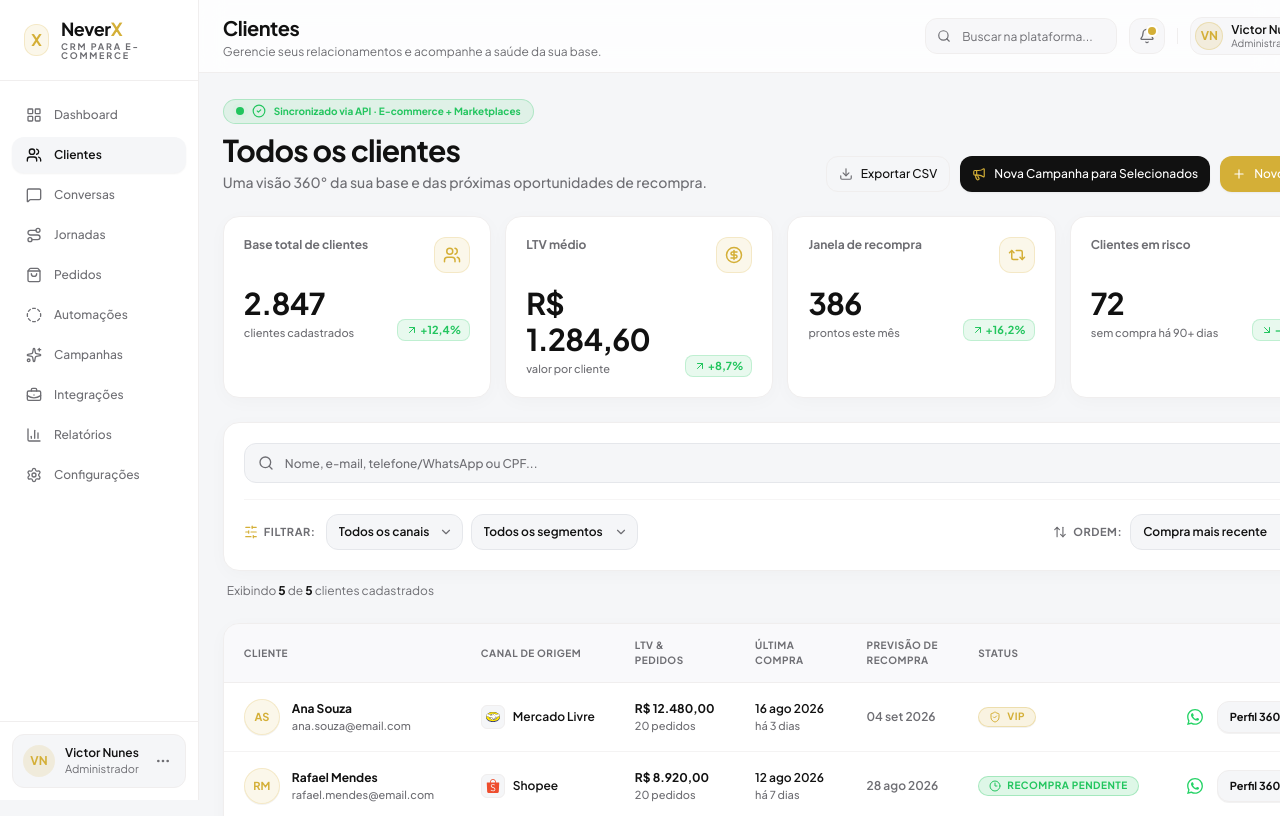
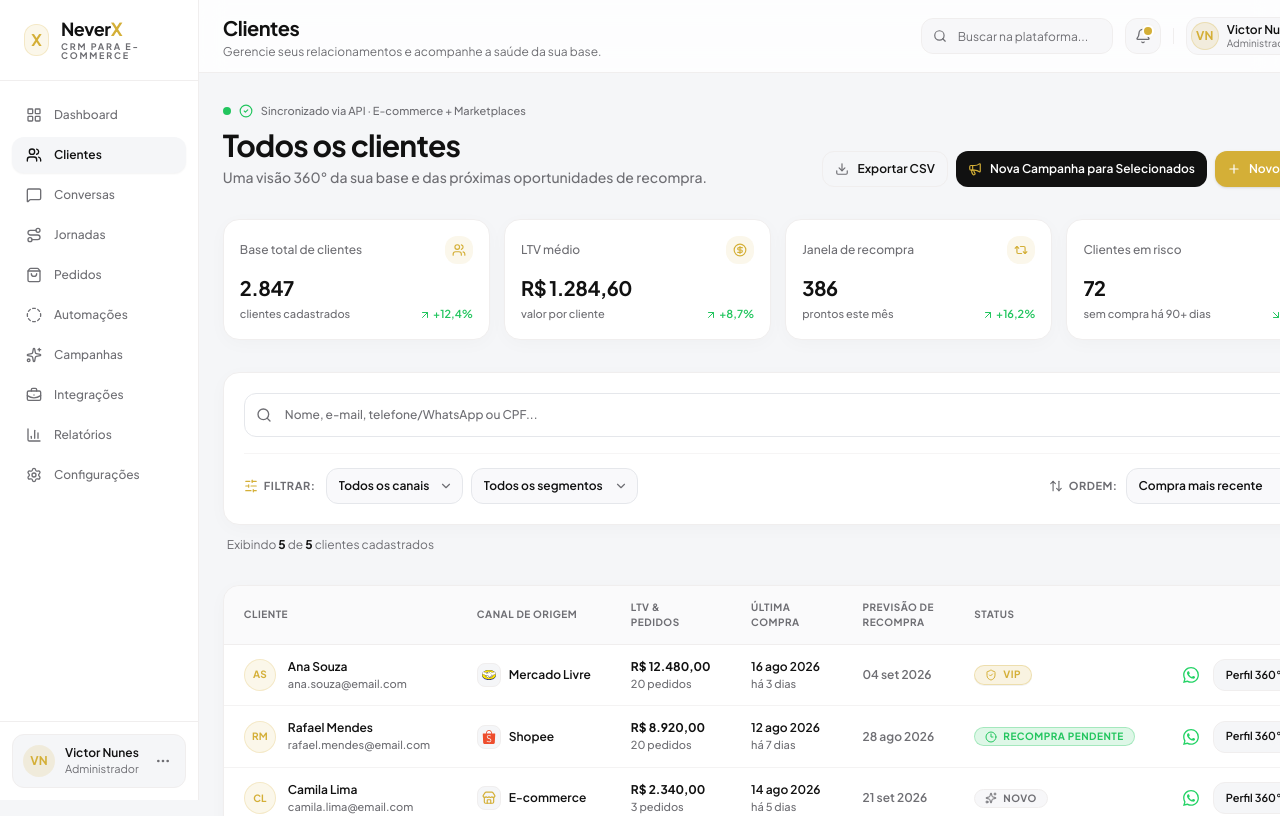
Before and after one commit to wwvictor976-tech/NeverX-CRM, a Next.js app: page /clientes in a window 1280 px wide. Shown: the top 816 px of the page. Built offline with nearby package versions, Linux system fonts and the light colour scheme.

Commit message:
refine clientes page styling

```diff
--- a/src/app/(private)/clientes/_components/customers-filters.tsx
+++ b/src/app/(private)/clientes/_components/customers-filters.tsx
@@ -1,13 +1,13 @@
-"use client";
-
 import {
+  ArrowUpDown,
+  ChevronDown,
+  RotateCcw,
   Search,
   SlidersHorizontal,
   X,
-  ChevronDown,
-  ArrowUpDown,
-  RotateCcw,
 } from "lucide-react";
+import { Button } from "@/components/ui/button";
+import Input from "@/components/ui/input";
 
 export interface CustomerFiltersValue {
   search: string;
@@ -21,12 +21,14 @@ interface CustomersFiltersProps {
   onChange: (value: CustomerFiltersValue) => void;
 }
 
+const selectClasses =
+  "h-9 w-full appearance-none rounded-xl border border-input bg-background/60 pl-3 pr-8 text-xs font-semibold text-foreground outline-none transition-colors hover:border-border focus:border-accent focus:ring-1 focus:ring-ring cursor-pointer sm:w-auto";
+
 export function CustomersFilters({ value, onChange }: CustomersFiltersProps) {
   const update = (key: keyof CustomerFiltersValue, nextValue: string) => {
     onChange({ ...value, [key]: nextValue });
   };
 
-  // Contagem de filtros ativos para feedback visual ao usuário
   const activeFiltersCount =
     (value.search ? 1 : 0) +
     (value.channel !== "Todos" ? 1 : 0) +
@@ -45,65 +47,63 @@ export function CustomersFilters({ value, onChange }: CustomersFiltersProps) {
   return (
     <div className="rounded-2xl border border-border-subtle bg-card p-4 shadow-card transition-all sm:p-5">
       <div className="flex flex-col gap-4">
-        {/* Linha Superior: Busca e Ações de Filtro */}
         <div className="flex flex-col gap-3 lg:flex-row lg:items-center">
-          {/* Campo de Busca Principal */}
-          <div className="relative min-w-0 flex-1">
-            <Search className="pointer-events-none absolute left-3.5 top-1/2 h-4 w-4 -translate-y-1/2 text-muted-foreground transition-colors" />
-            <input
+          <div className="min-w-0 flex-1">
+            <Input
               value={value.search}
               onChange={(event) => update("search", event.target.value)}
               aria-label="Buscar clientes"
               placeholder="Nome, e-mail, telefone/WhatsApp ou CPF..."
-              className="h-10 w-full rounded-xl border border-input bg-background pl-10 pr-9 text-xs font-medium text-foreground outline-none transition-all placeholder:text-muted-foreground focus:border-accent focus:ring-2 focus:ring-accent/20"
+              leftIcon={<Search className="h-4 w-4" />}
+              rightIcon={
+                value.search ? (
+                  <button
+                    type="button"
+                    onClick={() => update("search", "")}
+                    aria-label="Limpar busca"
+                    className="rounded-lg p-1 transition-colors hover:bg-muted hover:text-foreground"
+                  >
+                    <X className="h-3.5 w-3.5" />
+                  </button>
+                ) : undefined
+              }
+              className="h-10 bg-background/60 text-xs"
             />
-            {value.search && (
-              <button
-                type="button"
-                onClick={() => update("search", "")}
-                aria-label="Limpar busca"
-                className="absolute right-3 top-1/2 -translate-y-1/2 rounded-lg p-1 text-muted-foreground transition-colors hover:bg-muted hover:text-foreground"
-              >
-                <X className="h-3.5 w-3.5" />
-              </button>
-            )}
           </div>
 
-          {/* Botão de Limpar Todos os Filtros (Quando Ativos) */}
           {activeFiltersCount > 0 && (
-            <button
+            <Button
               type="button"
+              variant="outline"
+              size="sm"
               onClick={handleReset}
-              className="flex h-10 items-center justify-center gap-2 rounded-xl border border-border-subtle bg-background px-3.5 text-xs font-bold text-muted-foreground transition-all hover:border-border hover:bg-muted hover:text-foreground active:scale-95"
+              className="h-10 rounded-xl border-border-subtle bg-background/60 text-xs font-semibold text-muted-foreground hover:border-border hover:bg-muted hover:text-foreground"
             >
               <RotateCcw className="h-3.5 w-3.5 text-accent" />
               <span>Limpar filtros</span>
-              <span className="flex h-4 min-w-4 items-center justify-center rounded-full bg-accent/20 px-1 text-[10px] font-extrabold text-accent">
+              <span className="flex h-4 min-w-4 items-center justify-center rounded-full bg-accent/15 px-1 text-[10px] font-bold text-accent">
                 {activeFiltersCount}
               </span>
-            </button>
+            </Button>
           )}
         </div>
 
-        {/* Linha Inferior: Controles de Filtros e Ordenação */}
         <div className="grid grid-cols-1 gap-3 border-t border-border-subtle/60 pt-3.5 sm:grid-cols-2 lg:flex lg:items-center lg:justify-between">
-          {/* Grupo 1: Filtros de Categoria */}
           <div className="flex flex-col gap-2.5 sm:flex-row sm:items-center">
             <div className="flex items-center gap-1.5 text-muted-foreground">
               <SlidersHorizontal className="h-3.5 w-3.5 text-accent" />
-              <span className="text-[11px] font-bold uppercase tracking-wider text-muted-foreground">
+              <span className="text-[11px] font-bold uppercase tracking-wider">
                 Filtrar:
               </span>
             </div>
 
             <div className="grid grid-cols-2 gap-2 sm:flex sm:items-center">
-              {/* Custom Select: Canal */}
               <div className="relative">
                 <select
                   value={value.channel}
                   onChange={(event) => update("channel", event.target.value)}
                   aria-label="Filtrar por canal"
-                  className="h-9 w-full appearance-none rounded-xl border border-input bg-background pl-3 pr-8 text-xs font-semibold text-foreground outline-none transition-all hover:border-border focus:border-accent focus:ring-2 focus:ring-accent/20 cursor-pointer sm:w-auto"
+                  className={selectClasses}
                 >
                   <option value="Todos">Todos os canais</option>
                   <option value="Mercado Livre">Mercado Livre</option>
@@ -115,13 +115,12 @@ export function CustomersFilters({ value, onChange }: CustomersFiltersProps) {
                 <ChevronDown className="pointer-events-none absolute right-2.5 top-1/2 h-3.5 w-3.5 -translate-y-1/2 text-muted-foreground" />
               </div>
 
-              {/* Custom Select: Segmento */}
               <div className="relative">
                 <select
                   value={value.segment}
                   onChange={(event) => update("segment", event.target.value)}
                   aria-label="Filtrar por segmento"
-                  className="h-9 w-full appearance-none rounded-xl border border-input bg-background pl-3 pr-8 text-xs font-semibold text-foreground outline-none transition-all hover:border-border focus:border-accent focus:ring-2 focus:ring-accent/20 cursor-pointer sm:w-auto"
+                  className={selectClasses}
                 >
                   <option value="Todos">Todos os segmentos</option>
                   <option value="VIP">VIP</option>
@@ -134,22 +133,20 @@ export function CustomersFilters({ value, onChange }: CustomersFiltersProps) {
             </div>
           </div>
 
-          {/* Grupo 2: Ordenação de Resultados */}
-          <div className="flex items-center gap-2 pt-2 sm:pt-0 border-t sm:border-t-0 border-border-subtle/60 lg:justify-end">
-            <div className="flex items-center gap-1.5 text-muted-foreground shrink-0">
-              <ArrowUpDown className="h-3.5 w-3.5 text-muted-foreground" />
-              <span className="text-[11px] font-bold uppercase tracking-wider text-muted-foreground">
+          <div className="flex items-center gap-2 border-t border-border-subtle/60 pt-2 sm:border-t-0 sm:pt-0 lg:justify-end">
+            <div className="flex shrink-0 items-center gap-1.5 text-muted-foreground">
+              <ArrowUpDown className="h-3.5 w-3.5" />
+              <span className="text-[11px] font-bold uppercase tracking-wider">
                 Ordem:
               </span>
             </div>
 
-            {/* Custom Select: Ordenação */}
             <div className="relative min-w-0 flex-1 sm:w-auto sm:flex-none">
               <select
                 value={value.sort}
                 onChange={(event) => update("sort", event.target.value)}
                 aria-label="Ordenar clientes"
-                className="h-9 w-full appearance-none rounded-xl border border-input bg-background pl-3 pr-8 text-xs font-semibold text-foreground outline-none transition-all hover:border-border focus:border-accent focus:ring-2 focus:ring-accent/20 cursor-pointer"
+                className={selectClasses}
               >
                 <option value="recent">Compra mais recente</option>
                 <option value="ltv">Maior LTV (Faturamento)</option>
--- a/src/app/(private)/clientes/_components/customers-header.tsx
+++ b/src/app/(private)/clientes/_components/customers-header.tsx
@@ -1,23 +1,19 @@
-"use client";
-
 import { CheckCircle2, Download, Megaphone, Plus } from "lucide-react";
 import { Button } from "@/components/ui/button";
 
 export function CustomersHeader() {
   return (
     <div className="flex flex-col justify-between gap-4 sm:flex-row sm:items-end">
-      {/* Título & Status de Sincronização */}
       <div>
-        <div className="mb-2 inline-flex items-center gap-2 rounded-full border border-success/25 bg-success/10 px-3 py-1 text-[10px] font-extrabold text-success">
+        <div className="mb-2 inline-flex items-center gap-2 text-[11px] font-medium text-muted-foreground">
           <span className="relative flex h-2 w-2">
-            <span className="absolute inline-flex h-full w-full animate-ping rounded-full bg-success opacity-75" />
             <span className="relative inline-flex h-2 w-2 rounded-full bg-success" />
           </span>
-          <CheckCircle2 className="h-3.5 w-3.5 shrink-0" />
+          <CheckCircle2 className="h-3.5 w-3.5 text-success" />
           <span>Sincronizado via API · E-commerce + Marketplaces</span>
         </div>
 
-        <h1 className="text-2xl font-black tracking-tight text-foreground sm:text-3xl">
+        <h1 className="text-2xl font-bold tracking-tight text-foreground sm:text-3xl">
           Todos os clientes
         </h1>
 
@@ -26,12 +22,11 @@ export function CustomersHeader() {
         </p>
       </div>
 
-      {/* Ações Globais */}
-      <div className="flex flex-wrap items-center gap-2.5">
+      <div className="flex flex-wrap items-center gap-2">
         <Button
           variant="outline"
           size="sm"
-          className="h-9 gap-2 rounded-xl border-border-subtle bg-background text-xs font-bold text-foreground transition-all hover:bg-muted hover:border-border active:scale-95 cursor-pointer"
+          className="h-9 rounded-xl border-border-subtle bg-card text-xs font-semibold hover:border-border hover:bg-muted/50"
         >
           <Download className="h-3.5 w-3.5 text-muted-foreground" />
           <span>Exportar CSV</span>
@@ -40,7 +35,7 @@ export function CustomersHeader() {
         <Button
           variant="default"
           size="sm"
-          className="h-9 gap-2 rounded-xl bg-primary text-xs font-bold text-primary-foreground shadow-xs transition-all hover:bg-primary-hover active:scale-95 cursor-pointer"
+          className="h-9 rounded-xl text-xs font-semibold"
         >
           <Megaphone className="h-3.5 w-3.5 text-accent" />
           <span>Nova Campanha para Selecionados</span>
@@ -49,7 +44,7 @@ export function CustomersHeader() {
         <Button
           variant="accent"
           size="sm"
-          className="h-9 gap-2 rounded-xl bg-accent text-xs font-bold text-accent-foreground shadow-xs transition-all hover:opacity-90 active:scale-95 cursor-pointer"
+          className="h-9 rounded-xl text-xs font-semibold"
         >
           <Plus className="h-3.5 w-3.5" />
           <span>Novo cliente</span>
--- a/src/app/(private)/clientes/_components/customers-kpis.tsx
+++ b/src/app/(private)/clientes/_components/customers-kpis.tsx
@@ -1,5 +1,3 @@
-"use client";
-
 import {
   ArrowDownRight,
   ArrowUpRight,
@@ -52,7 +50,7 @@ const kpis: KpiItem[] = [
     value: "72",
     detail: "sem compra há 90+ dias",
     change: "-4,1%",
-    isPositive: true, // Redução de clientes em risco é positiva
+    isPositive: true,
     isDecrease: true,
     icon: HeartPulse,
   },
@@ -68,20 +66,20 @@ export function CustomersKpis() {
         return (
           <div
             key={kpi.label}
-            className="group rounded-2xl border border-border-subtle bg-card p-4 shadow-card transition-all duration-200 hover:border-border hover:shadow-md sm:p-5"
+            className="group rounded-2xl border border-border-subtle bg-card p-4 shadow-card transition-all duration-200 hover:border-border"
           >
-            <div className="flex items-start justify-between gap-3">
-              <p className="text-xs font-bold text-muted-foreground">
+            <div className="flex items-center justify-between gap-3">
+              <p className="text-xs font-medium text-muted-foreground">
                 {kpi.label}
               </p>
-              <div className="flex h-9 w-9 items-center justify-center rounded-xl bg-accent/10 border border-accent/20 text-accent transition-transform duration-200 group-hover:scale-105">
-                <Icon className="h-4.5 w-4.5" />
+              <div className="flex h-7 w-7 shrink-0 items-center justify-center rounded-xl bg-accent/10 text-accent transition-colors group-hover:bg-accent group-hover:text-accent-foreground">
+                <Icon className="h-3.5 w-3.5" />
               </div>
             </div>
 
-            <div className="mt-3 flex items-end justify-between gap-2">
-              <div>
-                <p className="text-2xl font-black tracking-tight text-foreground sm:text-3xl">
+            <div className="mt-2.5 flex items-end justify-between gap-2">
+              <div className="min-w-0">
+                <p className="truncate text-lg font-bold tracking-tight text-foreground sm:text-xl">
                   {kpi.value}
                 </p>
                 <p className="mt-1 text-[11px] font-medium text-muted-foreground">
@@ -90,10 +88,8 @@ export function CustomersKpis() {
               </div>
 
               <span
-                className={`inline-flex items-center gap-0.5 rounded-lg border px-2 py-0.5 text-[11px] font-extrabold ${
-                  kpi.isPositive
-                    ? "bg-success/10 text-success border-success/20"
-                    : "bg-warning/10 text-warning border-warning/20"
+                className={`inline-flex shrink-0 items-center gap-0.5 text-[11px] font-semibold ${
+                  kpi.isPositive ? "text-success" : "text-danger"
                 }`}
               >
                 <TrendIcon className="h-3 w-3" />
--- a/src/app/(private)/clientes/_components/customers-table.tsx
+++ b/src/app/(private)/clientes/_components/customers-table.tsx
@@ -1,5 +1,3 @@
-"use client";
-
 import { ArrowUpRight, UserX } from "lucide-react";
 import { SiWhatsapp } from "react-icons/si";
 import type { ElementType } from "react";
@@ -51,9 +49,8 @@ export function CustomersTable({ customers, onSelect }: CustomersTableProps) {
   return (
     <div className="overflow-hidden rounded-2xl border border-border-subtle bg-card shadow-card">
       <div className="overflow-x-auto">
-        <table className="w-full min-w-[1060px] text-left border-collapse">
-          {/* Cabeçalho */}
-          <thead className="border-b border-border-subtle bg-background/60 text-[10px] font-extrabold uppercase tracking-wider text-muted-foreground select-none">
+        <table className="w-full min-w-[1060px] border-collapse text-left">
+          <thead className="border-b border-border-subtle bg-background/50 text-[10px] font-bold uppercase tracking-wider text-muted-foreground select-none">
             <tr>
               <th className="px-5 py-3.5">Cliente</th>
               <th className="px-5 py-3.5">Canal de Origem</th>
@@ -67,7 +64,6 @@ export function CustomersTable({ customers, onSelect }: CustomersTableProps) {
             </tr>
           </thead>
 
-          {/* Corpo da Tabela */}
           <tbody className="divide-y divide-border-subtle/70">
             {customers.map((customer) => {
               const ChannelIcon = customer.channelIcon;
@@ -77,55 +73,50 @@ export function CustomersTable({ customers, onSelect }: CustomersTableProps) {
                 <tr
                   key={customer.id}
                   onClick={() => onSelect(customer)}
-                  className="group cursor-pointer text-xs transition-all duration-150 hover:bg-muted/40 active:bg-muted/60"
+                  className="group cursor-pointer text-xs transition-colors duration-150 hover:bg-muted/30 active:bg-muted/50"
                 >
-                  {/* Identificação do Cliente */}
-                  <td className="px-5 py-4">
-                    <div className="flex items-center gap-3 min-w-0">
-                      <div className="flex h-9 w-9 shrink-0 items-center justify-center rounded-full bg-accent/10 border border-accent/20 text-[11px] font-extrabold text-accent shadow-2xs transition-transform duration-150 group-hover:scale-105">
+                  <td className="px-5 py-3.5">
+                    <div className="flex min-w-0 items-center gap-3">
+                      <div className="flex h-8 w-8 shrink-0 items-center justify-center rounded-full border border-accent/20 bg-accent/10 text-[10px] font-bold text-accent transition-colors group-hover:bg-accent group-hover:text-accent-foreground">
                         {customer.initials}
                       </div>
                       <div className="min-w-0">
-                        <p className="font-bold text-foreground truncate transition-colors group-hover:text-accent">
+                        <p className="truncate font-semibold text-foreground transition-colors group-hover:text-accent">
                           {customer.name}
                         </p>
-                        <p className="mt-0.5 text-[11px] font-medium text-muted-foreground truncate">
+                        <p className="mt-0.5 truncate text-[11px] font-medium text-muted-foreground">
                           {customer.email}
                         </p>
                       </div>
                     </div>
                   </td>
 
-                  {/* Canal de Origem */}
-                  <td className="px-5 py-4 whitespace-nowrap">
+                  <td className="whitespace-nowrap px-5 py-3.5">
                     <span className="inline-flex items-center gap-2 font-semibold text-foreground">
-                      <div className="flex h-6 w-6 shrink-0 items-center justify-center rounded-md border border-border-subtle bg-background">
+                      <span className="flex h-6 w-6 shrink-0 items-center justify-center rounded-lg border border-border-subtle bg-background">
                         <ChannelIcon className={`h-3.5 w-3.5 ${customer.channelColor}`} />
-                      </div>
+                      </span>
                       <span>{customer.channel}</span>
                     </span>
                   </td>
 
-                  {/* LTV & Histórico de Pedidos */}
-                  <td className="px-5 py-4 whitespace-nowrap">
-                    <p className="font-extrabold text-foreground">{customer.ltv}</p>
+                  <td className="whitespace-nowrap px-5 py-3.5">
+                    <p className="font-bold text-foreground">{customer.ltv}</p>
                     <p className="mt-0.5 text-[11px] font-medium text-muted-foreground">
                       {customer.orders} pedidos
                     </p>
                   </td>
 
-                  {/* Data da Última Compra */}
-                  <td className="px-5 py-4 whitespace-nowrap">
+                  <td className="whitespace-nowrap px-5 py-3.5">
                     <p className="font-semibold text-foreground">{customer.lastPurchase}</p>
                     <p className="mt-0.5 text-[11px] font-medium text-muted-foreground">
                       {customer.daysSincePurchase}
                     </p>
                   </td>
 
-                  {/* Previsão de Recompra */}
-                  <td className="px-5 py-4 whitespace-nowrap">
+                  <td className="whitespace-nowrap px-5 py-3.5">
                     {isLateRepurchase ? (
-                      <span className="inline-flex items-center rounded-md border border-warning/30 bg-warning/15 px-2 py-0.5 text-[10px] font-extrabold text-warning">
+                      <span className="inline-flex items-center rounded-md border border-warning/30 bg-warning/10 px-2 py-0.5 text-[10px] font-bold text-warning">
                         Em atraso
                       </span>
                     ) : (
@@ -135,15 +126,12 @@ export function CustomersTable({ customers, onSelect }: CustomersTableProps) {
                     )}
                   </td>
 
-                  {/* Badge de Status */}
-                  <td className="px-5 py-4 whitespace-nowrap">
+                  <td className="whitespace-nowrap px-5 py-3.5">
                     <CustomerStatusBadge status={customer.status} />
                   </td>
 
-                  {/* Ações Rápidas */}
-                  <td className="px-5 py-4 whitespace-nowrap">
+                  <td className="whitespace-nowrap px-5 py-3.5">
                     <div className="flex items-center justify-end gap-1.5">
-                      {/* WhatsApp Direct Link */}
                       <a
                         href={`https://wa.me/${customer.phone.replace(/\D/g, "")}`}
                         target="_blank"
@@ -151,19 +139,18 @@ export function CustomersTable({ customers, onSelect }: CustomersTableProps) {
                         onClick={(event) => event.stopPropagation()}
                         aria-label={`Iniciar conversa no WhatsApp com ${customer.name}`}
                         title="Conversar no WhatsApp"
-                        className="flex h-8 w-8 items-center justify-center rounded-xl border border-transparent text-success transition-all hover:border-success/20 hover:bg-success/10 active:scale-95"
+                        className="flex h-8 w-8 items-center justify-center rounded-xl border border-transparent text-success transition-colors hover:border-success/20 hover:bg-success/10 active:scale-[0.98]"
                       >
                         <SiWhatsapp className="h-4 w-4 text-[#25D366]" />
                       </a>
 
-                      {/* Abrir Modal Visão 360° */}
                       <button
                         type="button"
                         onClick={(event) => {
                           event.stopPropagation();
                           onSelect(customer);
                         }}
-                        className="inline-flex h-8 cursor-pointer items-center gap-1.5 rounded-xl border border-border-subtle bg-background px-3 text-[11px] font-bold text-foreground shadow-2xs transition-all hover:border-border hover:bg-muted active:scale-95"
+                        className="inline-flex h-8 cursor-pointer items-center gap-1.5 rounded-xl border border-border-subtle bg-background px-3 text-[11px] font-semibold text-foreground transition-colors hover:border-border hover:bg-muted active:scale-[0.98]"
                       >
                         <span>Perfil 360°</span>
                         <ArrowUpRight className="h-3 w-3 text-muted-foreground transition-colors group-hover:text-foreground" />
@@ -177,7 +164,6 @@ export function CustomersTable({ customers, onSelect }: CustomersTableProps) {
         </table>
       </div>
 
-      {/* Rodapé da Tabela */}
       <div className="flex items-center justify-between border-t border-border-subtle bg-background/40 px-5 py-3.5 text-[11px] font-semibold text-muted-foreground">
         <span>
           Mostrando <strong className="text-foreground">{customers.length}</strong> clientes
```
Also changed, not shown: src/app/(private)/clientes/_components/customer-details-sheet.tsx (+45 -65 lines), src/app/(private)/clientes/_components/customers-content.tsx (+7 -4 lines).
